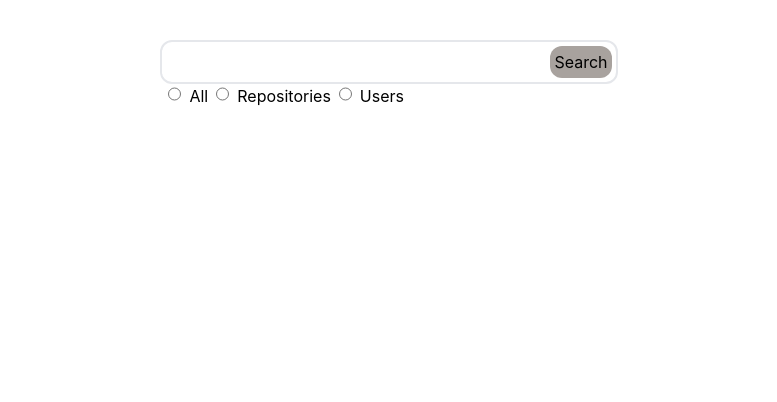
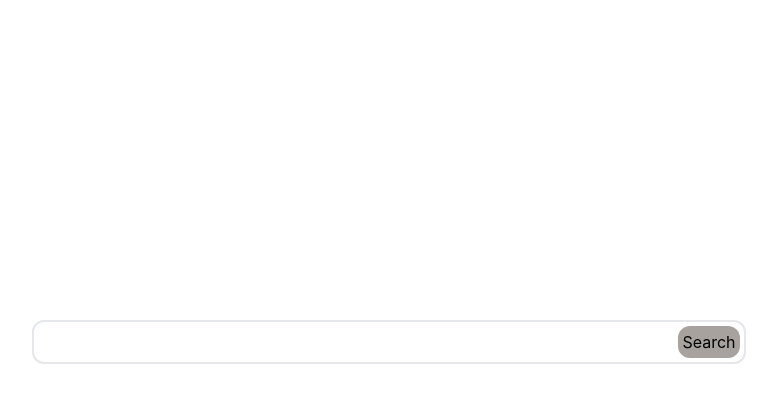
Before and after one commit to Rrhul0/github-user-and-repo-search, a React (Vite) app: page / in a window 1280 px wide. Shown: the top 402 px of the page, without its empty margins (251-1028 px from the left). Built offline with nearby package versions, Linux system fonts and the light colour scheme.

Commit message:
fixed home search form for new format
if show is not defined in search param it will add repo as default

```diff
--- a/src/Home.jsx
+++ b/src/Home.jsx
@@ -1,28 +1,18 @@
-import { Outlet, useNavigate } from 'react-router-dom'
-import FilterItems from './components/filterItems'
+import { useNavigate } from 'react-router-dom'
 
 export default function Home() {
     let navigate = useNavigate()
     return (
-        <div>
         <form
             onSubmit={e => {
                 e.preventDefault()
-                    // console.log(new URLSearchParams(new FormData(e.target)).toString())
-                    const params = new URLSearchParams(new FormData(e.target))
-                    if (params.get('q') === '') return
-                    navigate('/search?' + params.toString())
+                const searchQ = new FormData(e.target).get('q')
+                if (searchQ === '') return
+                navigate('/search?' + new URLSearchParams({ q: searchQ }))
             }}
-                className='w-fit m-auto my-10'>
-                <div className='border-2 focus-within:border-purple-500 rounded-xl w-fit overflow-hidden'>
-                    <input type='text' name='q' className='focus-within:outline-none text-base w-96 pl-2' />
+            className='w-fit m-auto mt-[40vh] border-2 focus-within:border-purple-500 rounded-xl overflow-hidden'>
+            <input type='text' name='q' className='focus-within:outline-none text-base w-[50vw] pl-2' />
             <button className='bg-stone-400 m-1 rounded-xl p-1'>Search</button>
-                </div>
-                <div className='flex items-start'>
-                    <FilterItems items={['All', 'Repositories', 'Users']} name='homeFilter' type='radio' />
-                </div>
         </form>
-            <Outlet />
-        </div>
     )
 }
--- a/src/Search.jsx
+++ b/src/Search.jsx
@@ -1,3 +1,4 @@
+import { useEffect, useState } from 'react'
 import { useSearchParams } from 'react-router-dom'
 import FilterBlock from './components/filterBlock'
 import ShowRepos from './components/showRepo'
@@ -5,9 +6,15 @@ import ShowUsers from './components/showUser'
 
 export default function Search() {
     const [query, setQuery] = useSearchParams('')
+    const [inputValue, setInputValue] = useState(query.get('q'))
 
     const searchQuery = query.get('q')
     const show = query.get('show')
+    //if show in undefined then add show to query
+    useEffect(() => {
+        if (!show) setQuery(new URLSearchParams({ q: searchQuery, show: 'repo' }))
+    }, [])
+    console.log(show)
     const isUsers = show === 'user'
     const isRepos = show === 'repo'
 
@@ -149,7 +156,13 @@ export default function Search() {
             </div>
             <div id='mainSection' className=' flex-auto rounded-xl border-2 border-stone-500 w-10 overflow-hidden'>
                 <form className='border-2 focus-within:border-purple-500 rounded-xl w-fit overflow-hidden pl-2 my-4 m-auto h-11'>
-                    <input type='text' name='q' className='focus-within:outline-none text-base w-96' />
+                    <input
+                        type='text'
+                        name='q'
+                        className='focus-within:outline-none text-base w-96'
+                        value={inputValue}
+                        onChange={e => setInputValue(e.target.value)}
+                    />
                     <button className='bg-stone-400 m-1 rounded-xl p-1'>Search</button>
                 </form>
                 <div id='section' className='border-b-2 border-stone-300 mx-1'></div>
```
Lines whose indentation alone changed are shown as unchanged.
